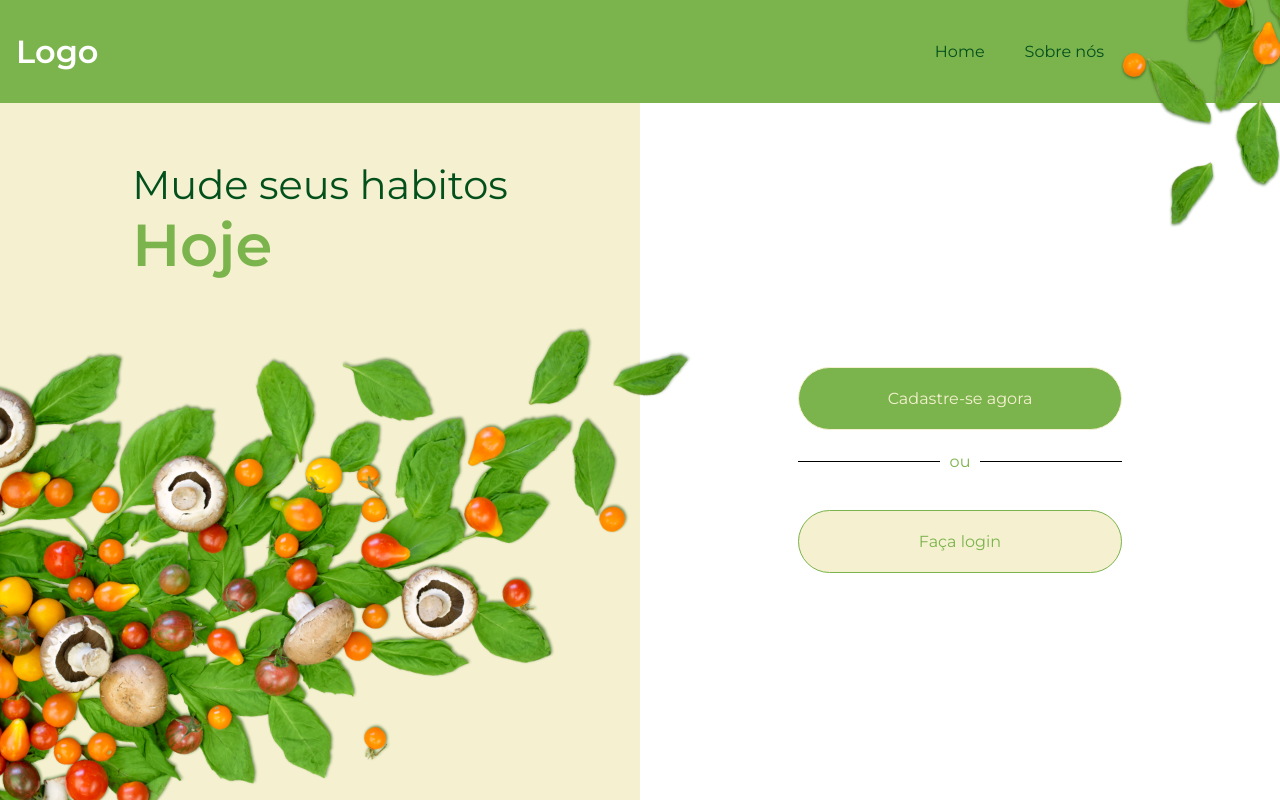
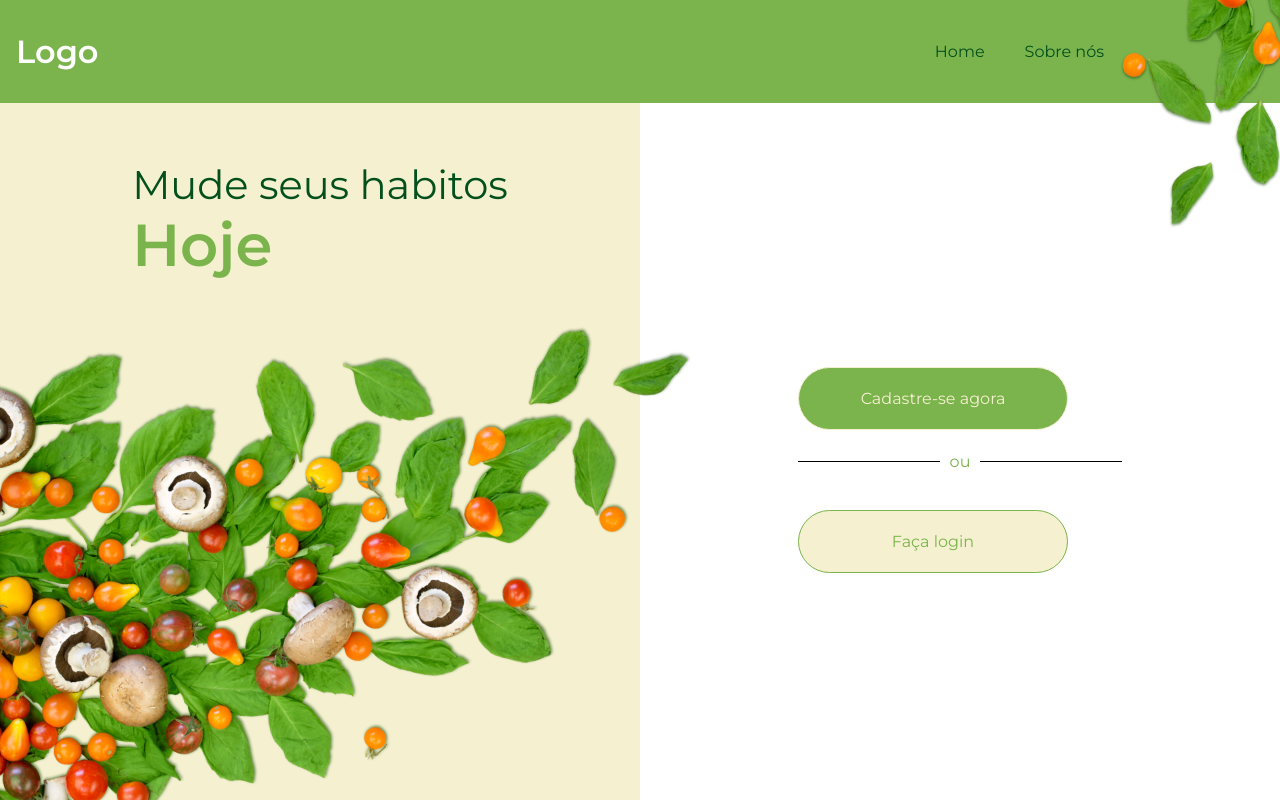
Before and after one commit to flp-ads/health-stay, a React (Create React App) app: page / in a window 1280 px wide. Built offline with nearby package versions, Linux system fonts and the light colour scheme.

Commit message:
fix/ style GroupCard

```diff
--- a/src/components/Global_Button/button.style.js
+++ b/src/components/Global_Button/button.style.js
@@ -14,7 +14,8 @@ export const StyledButton = styled.button`
   justify-content: center;
   align-items: center;
   height: 45px;
-  width: 270px;
+  max-width: 270px;
+  min-width: 210px;
   border-radius: 23px;
 
   @media screen and (min-width: 768px) {
--- a/src/components/Group_Card/card.style.js
+++ b/src/components/Group_Card/card.style.js
@@ -1,13 +1,13 @@
-import { motion } from "framer-motion"
-import styled, { css } from "styled-components"
-import bg_img from "../../assets/light_card_full.svg"
+import { motion } from "framer-motion";
+import styled, { css } from "styled-components";
+import bg_img from "../../assets/light_card_full.svg";
 
 export const Container = styled(motion.div)`
   background-color: var(--light-vanilla);
-	height: 100px;
+  height: 125px;
   border-radius: 1rem;
   max-width: 450px;
-	min-width: 290px;
+  min-width: 20vw;
   width: 100%;
   display: flex;
   overflow: hidden;
@@ -15,15 +15,15 @@ export const Container = styled(motion.div)`
   cursor: pointer;
 
   @media only screen and (min-width: 768px) {
-		height: 125px;
+    height: 150px;
     flex: 100%;
   }
 
   @media only screen and (min-width: 950px) {
-		height: 125px;
+    height: 150px;
     flex: calc(33% - 2rem);
   }
-`
+`;
 
 export const UsersBottom = styled(motion.div)`
   text-transform: uppercase;
@@ -40,7 +40,7 @@ export const UsersBottom = styled(motion.div)`
   height: 25px;
   border-radius: 50%;
   box-shadow: 2px 0 2px rgba(0, 0, 0, 0.25);
-`
+`;
 
 export const CardImage = styled.div`
   background-color: var(--light-green);
@@ -49,13 +49,12 @@ export const CardImage = styled.div`
   background-position: -35px -30px;
   background-repeat: no-repeat;
   width: 50px;
-
   @media only screen and (min-width: 768px) {
     width: 100px;
     background-size: 175%;
     background-position-x: -25px;
   }
-`
+`;
 
 export const Text = styled.div`
   width: calc(100% - 1rem);
@@ -70,7 +69,7 @@ export const Text = styled.div`
     font-size: var(--card-text-size);
     color: var(--medium-gray);
   }
-`
+`;
 
 export const Icon = styled.div`
   position: absolute;
@@ -80,7 +79,7 @@ export const Icon = styled.div`
   color: ${(props) =>
     props.isSubscribed ? css`var(--red)` : css`var(--medium-gray)`};
   cursor: ${(props) => (props.isSubscribed ? "default" : "pointer")};
-`
+`;
 export const Users = styled.div`
   position: absolute;
   bottom: 0.5rem;
@@ -88,7 +87,7 @@ export const Users = styled.div`
   width: min-content;
   height: 25px;
   width: 125px;
-`
+`;
 
 export const Info = styled.div`
   padding: 1rem;
@@ -98,4 +97,4 @@ export const Info = styled.div`
   align-items: flex-end;
   flex-direction: column;
   flex: 1;
-`
+`;
```
Lines whose indentation alone changed are shown as unchanged.
